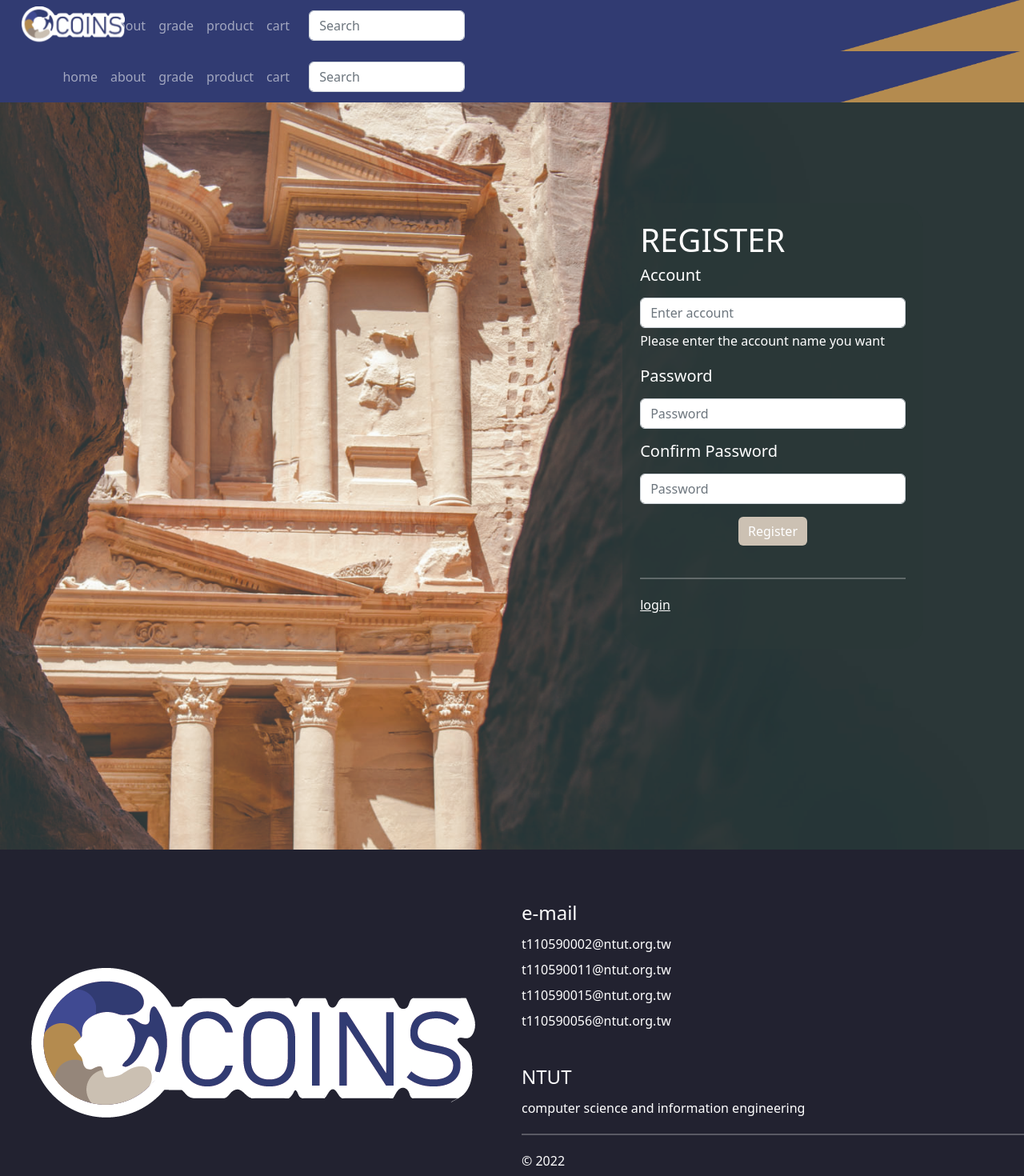
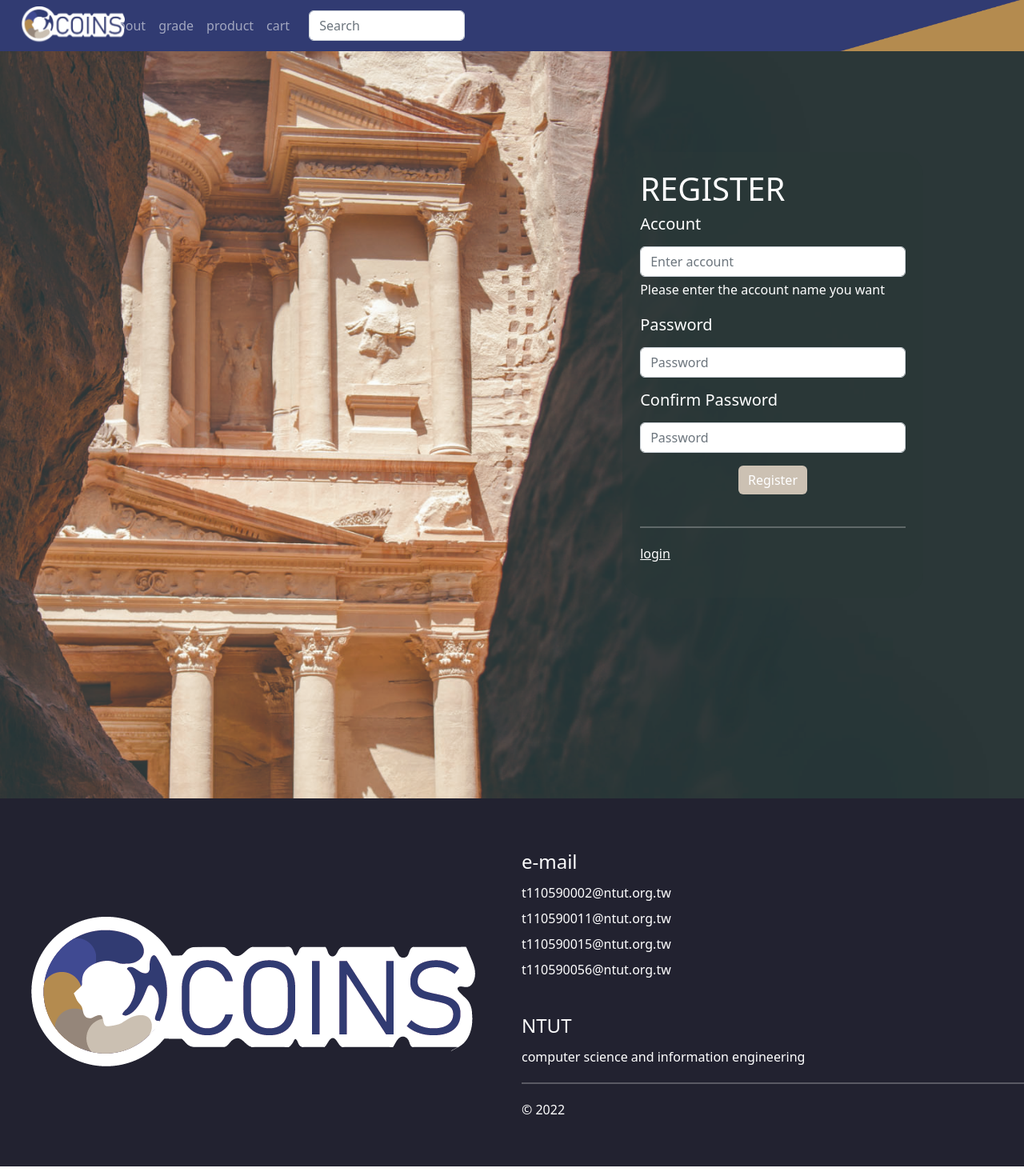
Before and after one commit to shaneliu-zf/coin-master-shop, a React (Create React App) app: page /Register in a window 1280 px wide. Shown: the top 1470 px of the page at 80% size. Built offline with nearby package versions, Linux system fonts and the light colour scheme.

Commit message:
搞定nav-bar跟footer（大該）

```diff
--- a/src/login.js
+++ b/src/login.js
@@ -17,36 +17,6 @@ class Login extends React.Component {
     render() {
         return (
             <div>
-                {/* Navbar on the top ----------------------------*/}
-                <Navbar className='navbar' bg='dark' expand='lg' collapseOnSelect variant="dark">
-                    <Navbar.Brand href="#home">
-                        <div className='logo'>
-                            <div>
-                                <img src={title} height='100%' width='100%' />
-                            </div>
-                        </div>
-                    </Navbar.Brand>
-
-                    <Navbar.Toggle className='' />
-
-                    <Navbar.Collapse className='hamburger' >
-                        <Nav className="ms-auto" >
-                            <Nav.Link></Nav.Link>
-                            <Nav.Link href="#home" className='nav_title'>home</Nav.Link>
-                            <Nav.Link href="#about" className='nav_title'>about</Nav.Link>
-                            <Nav.Link href="#grade" className='nav_title'>grade</Nav.Link>
-                            <Nav.Link href="#product" className='nav_title'>product</Nav.Link>
-                            <Nav.Link href="#cart" className='nav_title'>cart</Nav.Link>
-                            <Nav.Link></Nav.Link>
-                            <MDBCol md="6" className='center t'>
-                                <input className="form-control" type="text" placeholder="Search" aria-label="Search" />
-                            </MDBCol>
-                            <Nav.Link></Nav.Link>
-                        </Nav>
-                    </Navbar.Collapse>
-                    <Container>
-                    </Container>
-                </Navbar>
 
 
                 <Row className='member'>
@@ -92,33 +62,6 @@ class Login extends React.Component {
                     </Col>
                 </Row>
 
-                <footer>
-                    <Row>
-                        <Col sm={12} md={6} className='footer_item center'>
-                            <div>
-                                <img src={title} height='100%' width='100%' />
-                            </div>
-                        </Col>
-
-                        <Col sm={12} md={6} className='footer_item'>
-                            <h4>e-mail</h4>
-                            <p>
-                                t110590002@ntut.org.tw<br></br>
-                                t110590011@ntut.org.tw<br></br>
-                                t110590015@ntut.org.tw<br></br>
-                                t110590056@ntut.org.tw<br></br>
-                            </p>
-                            <br></br>
-                            <h4>NTUT</h4>
-                            <p>
-                                computer science and information engineering
-                            </p>
-                            <hr className='hr_white'></hr>
-                            <p>© 2022</p>
-                        </Col>
-
-                    </Row>
-                </footer>
             </div>
         )
     }
--- a/src/register.js
+++ b/src/register.js
@@ -17,36 +17,6 @@ class Register extends React.Component {
     render() {
         return (
             <div>
-                {/* Navbar on the top ----------------------------*/}
-                <Navbar className='navbar' bg='dark' expand='lg' collapseOnSelect variant="dark">
-                    <Navbar.Brand href="#home">
-                        <div className='logo'>
-                            <div>
-                                <img src={title} height='100%' width='100%' />
-                            </div>
-                        </div>
-                    </Navbar.Brand>
-
-                    <Navbar.Toggle className='' />
-
-                    <Navbar.Collapse className='hamburger' >
-                        <Nav className="ms-auto" >
-                            <Nav.Link></Nav.Link>
-                            <Nav.Link href="#home" className='nav_title'>home</Nav.Link>
-                            <Nav.Link href="#about" className='nav_title'>about</Nav.Link>
-                            <Nav.Link href="#grade" className='nav_title'>grade</Nav.Link>
-                            <Nav.Link href="#product" className='nav_title'>product</Nav.Link>
-                            <Nav.Link href="#cart" className='nav_title'>cart</Nav.Link>
-                            <Nav.Link></Nav.Link>
-                            <MDBCol md="6" className='center t'>
-                                <input className="form-control" type="text" placeholder="Search" aria-label="Search" />
-                            </MDBCol>
-                            <Nav.Link></Nav.Link>
-                        </Nav>
-                    </Navbar.Collapse>
-                    <Container>
-                    </Container>
-                </Navbar>
 
 
                 <Row className='member'>
@@ -100,33 +70,7 @@ class Register extends React.Component {
                     </Col>
                 </Row>
 
-                <footer>
-                    <Row>
-                        <Col sm={12} md={6} className='footer_item center'>
-                            <div>
-                                <img src={title} height='100%' width='100%' />
-                            </div>
-                        </Col>
 
-                        <Col sm={12} md={6} className='footer_item'>
-                            <h4>e-mail</h4>
-                            <p>
-                                t110590002@ntut.org.tw<br></br>
-                                t110590011@ntut.org.tw<br></br>
-                                t110590015@ntut.org.tw<br></br>
-                                t110590056@ntut.org.tw<br></br>
-                            </p>
-                            <br></br>
-                            <h4>NTUT</h4>
-                            <p>
-                                computer science and information engineering
-                            </p>
-                            <hr className='hr_white'></hr>
-                            <p>© 2022</p>
-                        </Col>
-
-                    </Row>
-                </footer>
             </div>
         )
     }
```
